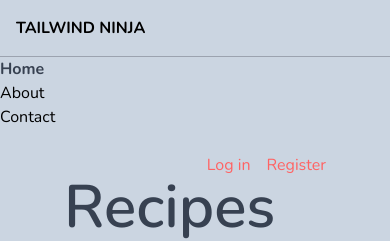
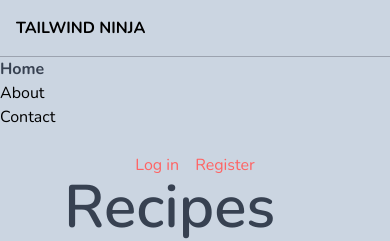
Before and after one commit to alex0rpi/tailwind_demo, a website: page public/index.html in a window 390 px wide. Shown: the top 241 px of the page. Drawn offline with nearby package versions, Linux system fonts and the light colour scheme.

Commit message:
screen responsiveness

```diff
--- a/public/index.html
+++ b/public/index.html
@@ -30,7 +30,7 @@
       </div>
       <!-- End of NAV -->
       <main class="px-16 py-6">
-        <div class="flex justify-end gap-4">
+        <div class="flex justify-center md:justify-end gap-4">
           <a href="#" class="text-primary">Log in</a>
           <a href="#" class="text-primary">Register</a>
         </div>
```
Also changed, not shown: public/styles.css.
